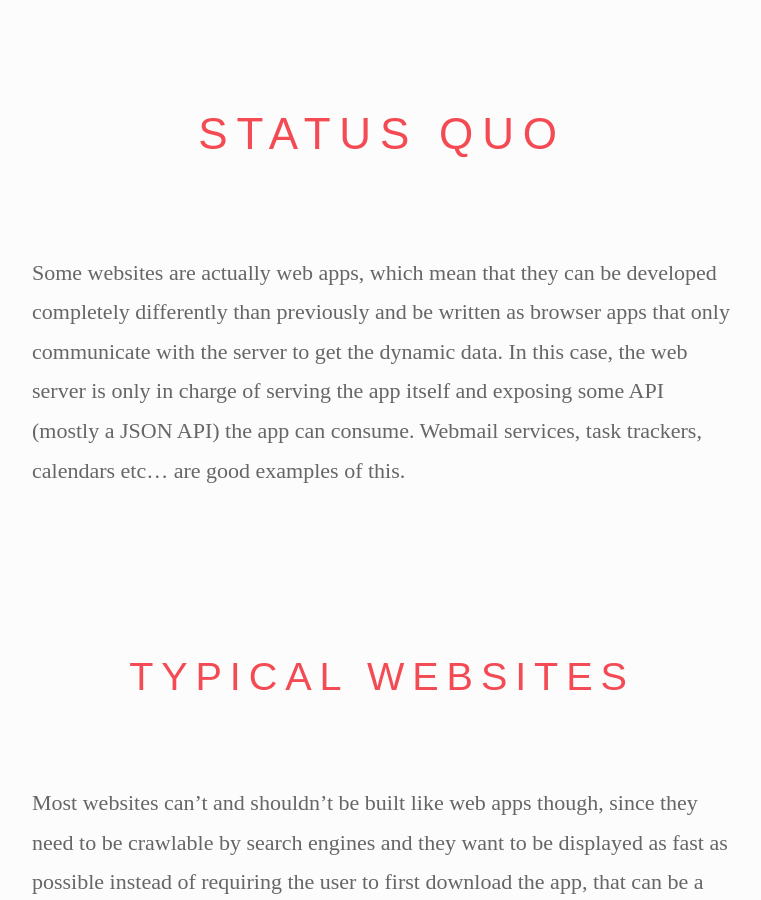
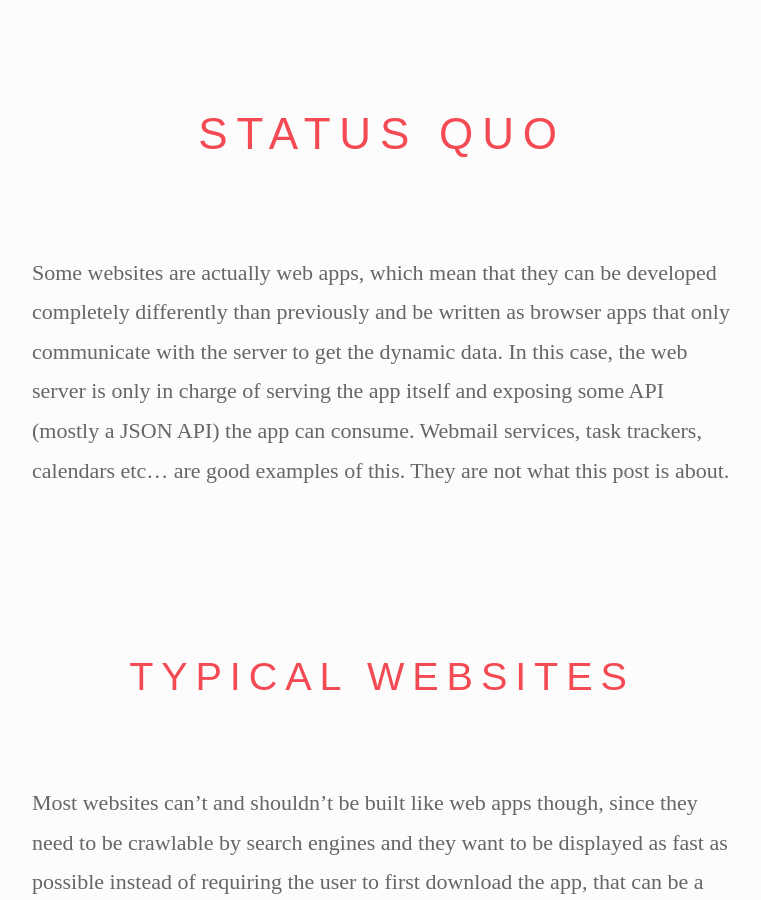
Before and after one commit to enyo/enyo.github.io, a Jekyll site: the page built from _posts/2000-01-01-stateless-html.md, in a window 1280 px wide and 900 px high, scrolled down 1215 px. Shown: the whole window, without its empty margins (258-1019 px from the left). Built offline with Jekyll 4.4.1, drawn with Linux system fonts in a browser that asks for light colours; Markdown is read by kramdown in place of the engine named in the settings; comment, search, counter and statistics services are not loaded.

Commit message:
Update 2000-01-01-stateless-html.md

```diff
--- a/_posts/2000-01-01-stateless-html.md
+++ b/_posts/2000-01-01-stateless-html.md
@@ -12,7 +12,7 @@
 
 # Status Quo
 
-Some websites are actually web apps, which mean that they can be developed completely differently than previously and be written as browser apps that only communicate with the server to get the dynamic data. In this case, the web server is only in charge of serving the app itself and exposing some API (mostly a JSON API) the app can consume. Webmail services, task trackers, calendars etc… are good examples of this.
+Some websites are actually web apps, which mean that they can be developed completely differently than previously and be written as browser apps that only communicate with the server to get the dynamic data. In this case, the web server is only in charge of serving the app itself and exposing some API (mostly a JSON API) the app can consume. Webmail services, task trackers, calendars etc… are good examples of this. They are not what this post is about.
 
 
 ## Typical Websites
```
